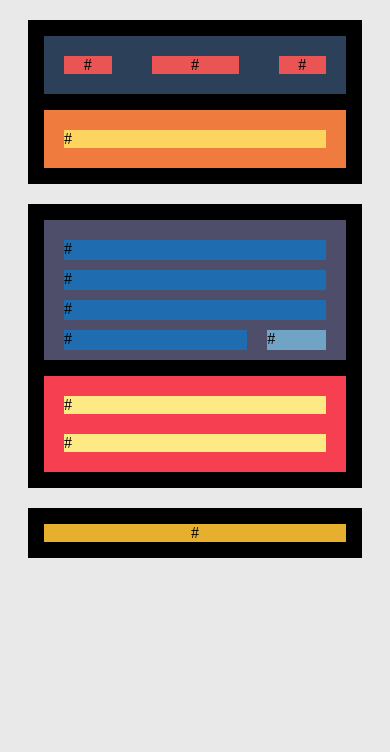
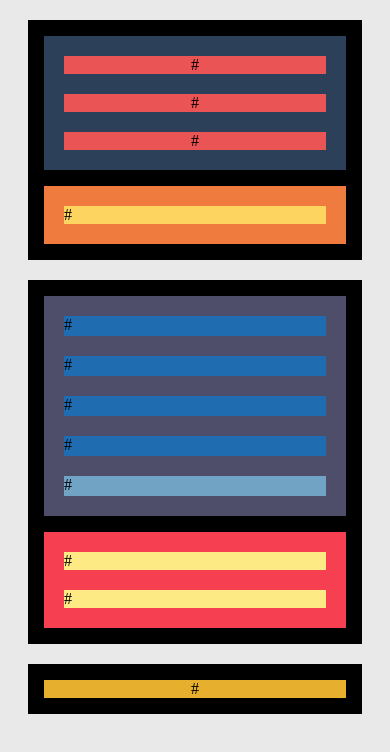
Before and after one commit to nyuudo/HyperWet-BCN, a plain HTML site: page index.html in a window 390 px wide. Drawn offline with Linux system fonts and the light colour scheme.

Commit message:
Exercici 3

```diff
--- a/index.css
+++ b/index.css
@@ -111,3 +111,26 @@ body {
     margin: 10px 10px 0px 10px;
   }
 }
+
+/* iPhone iOS 14_6 */
+@media only screen and (max-width: 600px) {
+  .menu {
+    flex-flow: column wrap;
+  }
+
+  .menu .element2 {
+    margin: 0px 20px;
+  }
+
+  .flex-article {
+    flex-flow: column wrap;
+  }
+
+  .articles .element {
+    margin: 10px;
+    flex: 100%;
+  }
+  .articles .disclaimer {
+    margin: 10px;
+  }
+}
```
